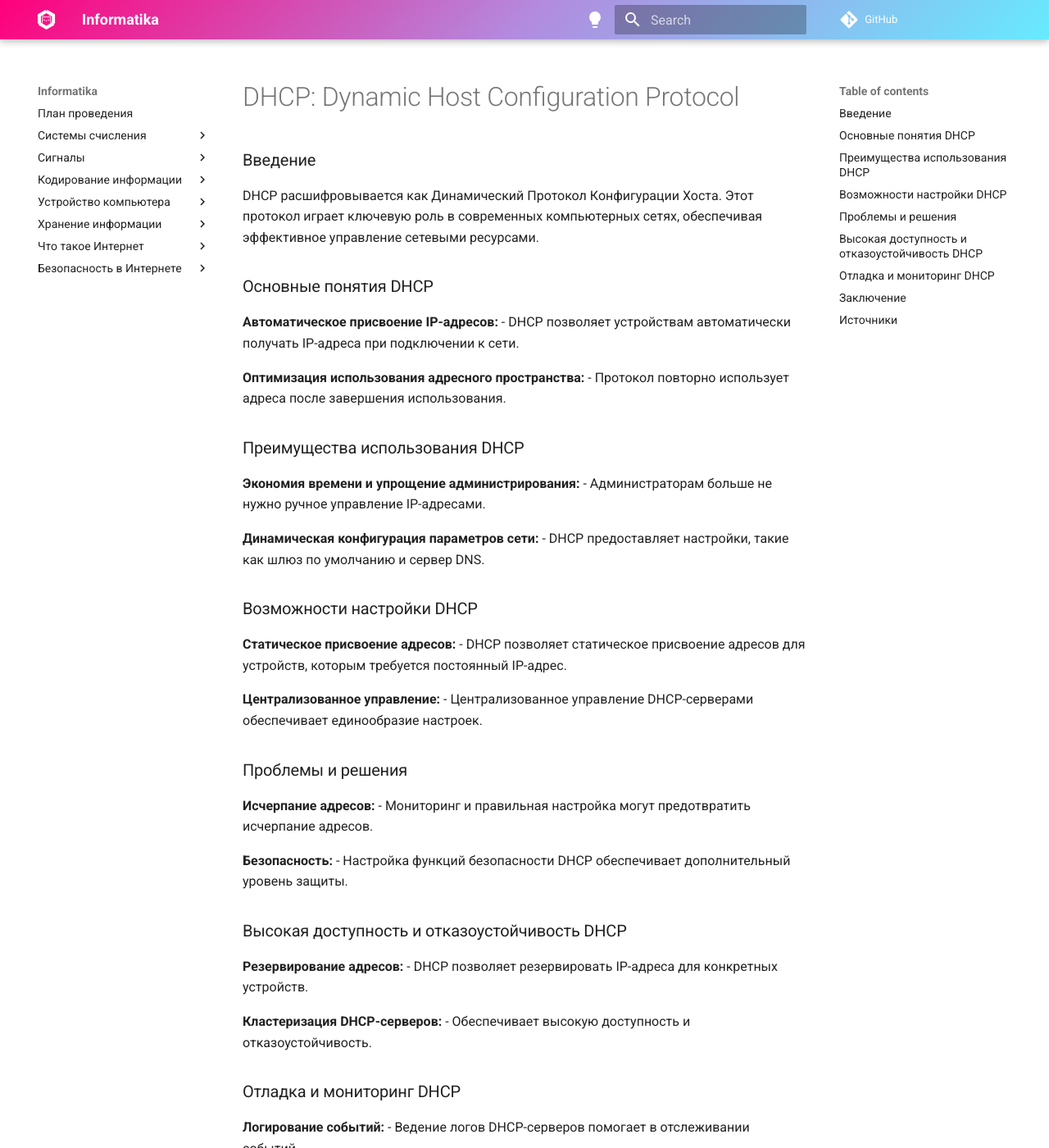
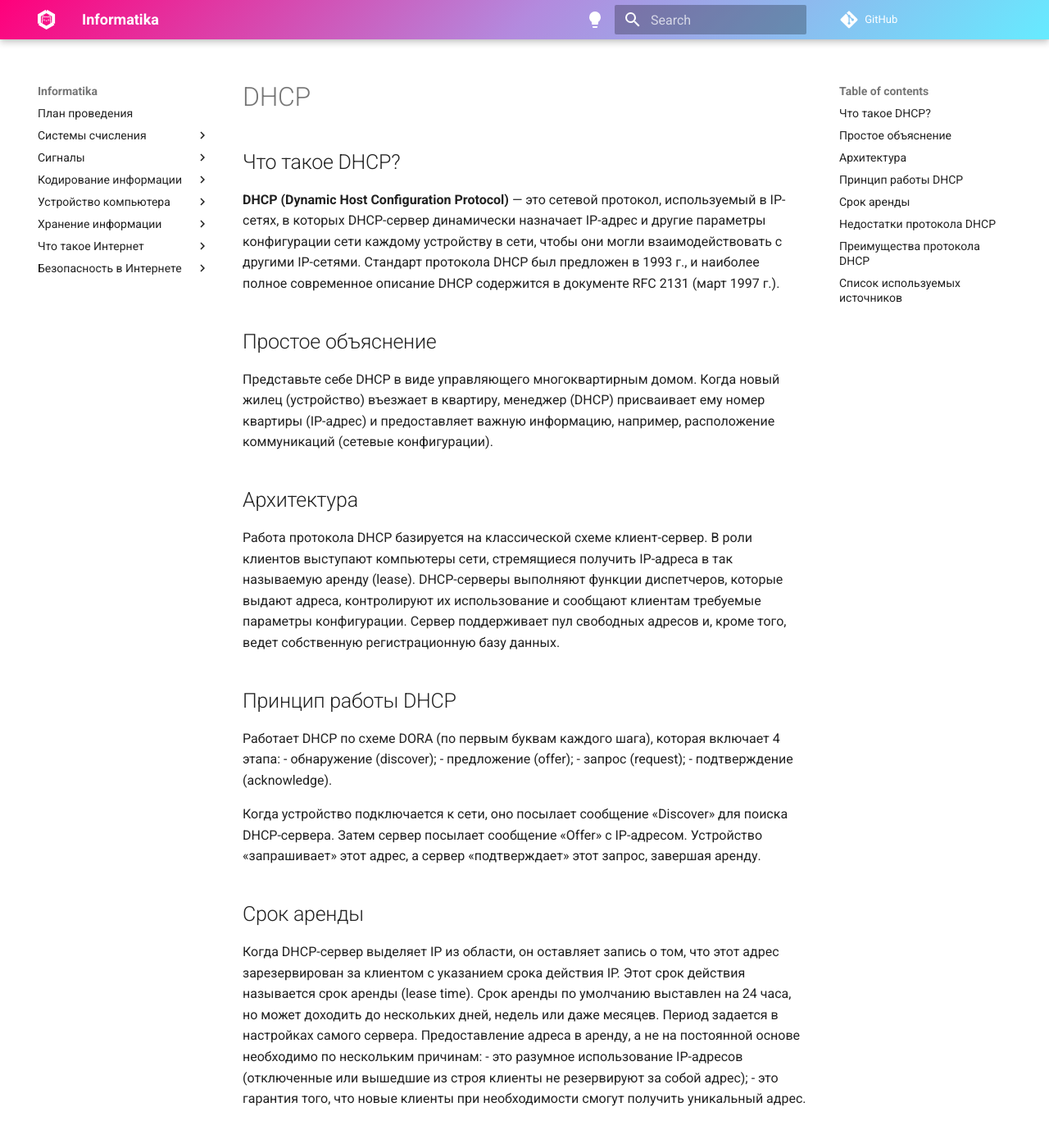
Before and after one commit to chabErch/Informatika, an MkDocs documentation site: the page built from docs/Сети связи/DHCP.md, in a window 1280 px wide and 1400 px high. Shown: the whole window at 82% size. Built offline with MkDocs 1.6.1 and Material for MkDocs 9.7.7, drawn with Linux system fonts in a browser that asks for light colours; comment, search, counter and statistics services are not loaded; some of the changed text lies outside the part shown.

Commit message:
Update DHCP.md

```diff
--- a/docs/Сети связи/DHCP.md
+++ b/docs/Сети связи/DHCP.md
@@ -1,65 +1,80 @@
-# DHCP: Dynamic Host Configuration Protocol
+# DHCP
 
-### Введение
+## Что такое DHCP?
+**DHCP (Dynamic Host Configuration Protocol)** — это сетевой протокол,
+используемый в IP-сетях,
+в которых DHCP-сервер динамически назначает IP-адрес и другие параметры конфигурации сети каждому устройству в сети,
+чтобы они могли взаимодействовать с другими IP-сетями.
+Стандарт протокола DHCP был предложен в 1993 г.,
+и наиболее полное современное описание DHCP содержится в документе RFC 2131 (март 1997 г.).
 
-DHCP расшифровывается как Динамический Протокол Конфигурации Хоста.
-Этот протокол играет ключевую роль в современных компьютерных сетях, обеспечивая эффективное управление сетевыми ресурсами.
+## Простое объяснение
+Представьте себе DHCP в виде управляющего многоквартирным домом.
+Когда новый жилец (устройство) въезжает в квартиру,
+менеджер (DHCP) присваивает ему номер квартиры (IP-адрес) и предоставляет важную информацию,
+например,
+расположение коммуникаций (сетевые конфигурации).
 
-### Основные понятия DHCP
+## Архитектура
+Работа протокола DHCP базируется на классической схеме клиент-сервер.
+В роли клиентов выступают компьютеры сети, стремящиеся получить IP-адреса в так называемую аренду (lease).
+DHCP-серверы выполняют функции диспетчеров, которые выдают адреса, контролируют их использование и сообщают клиентам требуемые параметры конфигурации.
+Сервер поддерживает пул свободных адресов и, кроме того, ведет собственную регистрационную базу данных.
 
- **Автоматическое присвоение IP-адресов:**
-  - DHCP позволяет устройствам автоматически получать IP-адреса при подключении к сети.
+## Принцип работы DHCP
+Работает DHCP по схеме DORA (по первым буквам каждого шага),
+которая включает 4 этапа:
+- обнаружение (discover);
+- предложение (offer);
+- запрос (request);
+- подтверждение (acknowledge).
 
- **Оптимизация использования адресного пространства:**
-  - Протокол повторно использует адреса после завершения использования.
+Когда устройство подключается к сети,
+оно посылает сообщение «Discover» для поиска DHCP-сервера.
+Затем сервер посылает сообщение «Offer» с IP-адресом.
+Устройство «запрашивает» этот адрес,
+а сервер «подтверждает» этот запрос,
+завершая аренду.
 
-### Преимущества использования DHCP
 
- **Экономия времени и упрощение администрирования:**
-  - Администраторам больше не нужно ручное управление IP-адресами.
+## Срок аренды
+Когда DHCP-сервер выделяет IP из области,
+он оставляет запись о том,
+что этот адрес зарезервирован за клиентом с указанием срока действия IP.
+Этот срок действия называется срок аренды (lease time).
+Срок аренды по умолчанию выставлен на 24 часа,
+но может доходить до нескольких дней,
+недель или даже месяцев.
+Период задается в настройках самого сервера.
+Предоставление адреса в аренду, а не на постоянной основе необходимо по нескольким причинам:
+- это разумное использование IP-адресов (отключенные или вышедшие из строя клиенты не резервируют за собой адрес);
+- это гарантия того,
+что новые клиенты при необходимости смогут получить уникальный адрес.
 
- **Динамическая конфигурация параметров сети:**
-  - DHCP предоставляет настройки, такие как шлюз по умолчанию и сервер DNS.
+## Недостатки протокола DHCP
+У DHCP имеются определенные уязвимости.
+По схеме DORA первый откликнувшийся сервер имеет право предложить клиентскому устройству IP.
+Злоумышленник может использовать собственный сервер для дачи ответа клиенту.
+И если он успеет сделать это самым первым,
+то получит доступ к устройству и сможет контролировать его работу в сети.
 
-### Возможности настройки DHCP
+## Преимущества протокола DHCP
+DHCP обладает рядом преимуществ.
+Он упрощает администрирование сети,
+уменьшает количество ошибок конфигурации и обеспечивает эффективное использование IP-адресов путем их переназначения,
+когда они больше не используются.
+Кроме того,
+DHCP поддерживает сети различных размеров — от небольших домашних сетей до сетей крупных предприятий,
+что делает его универсальным решением для управления сетью.
 
- **Статическое присвоение адресов:**
-  - DHCP позволяет статическое присвоение адресов для устройств, которым требуется постоянный IP-адрес.
-
- **Централизованное управление:**
-  - Централизованное управление DHCP-серверами обеспечивает единообразие настроек.
-
-### Проблемы и решения
-
- **Исчерпание адресов:**
-  - Мониторинг и правильная настройка могут предотвратить исчерпание адресов.
-
- **Безопасность:**
-  - Настройка функций безопасности DHCP обеспечивает дополнительный уровень защиты.
-
-### Высокая доступность и отказоустойчивость DHCP
-
- **Резервирование адресов:**
-  - DHCP позволяет резервировать IP-адреса для конкретных устройств.
-
- **Кластеризация DHCP-серверов:**
-  - Обеспечивает высокую доступность и отказоустойчивость.
-
-### Отладка и мониторинг DHCP
-
- **Логирование событий:**
-  - Ведение логов DHCP-серверов помогает в отслеживании событий.
-
- **Использование инструментов мониторинга:**
-  - Инструменты мониторинга сети помогают отслеживать использование адресов.
-
-### Заключение
-
-DHCP остается ключевым элементом современных сетей, обеспечивая их эффективное и безопасное функционирование.
-Понимание его функциональности и правильная настройка - важные аспекты успешного управления компьютерными сетями.
-
-### Источники
-
-[RFC 2131 - Dynamic Host Configuration Protocol](https://tools.ietf.org/html/rfc2131)
-[Cisco - What Is DHCP?](https://www.cisco.com/c/en/us/support/docs/ip/dynamic-address-allocation-resolution/27470-100.html)
-[Microsoft Docs - DHCP Overview](https://docs.microsoft.com/en-us/windows-server/networking/technologies/dhcp/dhcp-top)
+## Список используемых источников
+1. Протокол DHCP: что это такое и как он работает [Электронный ресурс) URL:
+[https://selectel.ru/blog/dhcp-protocol/] (дата обращения 12.01.2024)
+2. Принципы работы протокола DHCP [Электронный ресурс] URL:
+[https://www.xelent.ru/blog/printsipy-raboty-protokola-dhcp/] (дата обращения 13.01.2024)
+3. Сетевой протокол DHCP [Электронный ресурс] URL:
+[https://vasexperts.ru/resources/glossary/dhcp/] (дата обращения 12.01.2024)
+4. DHCP — Викиконспекты [Электронный ресурс] URL:
+[https://neerc.ifmo.ru/wiki/index.php?title=DHCP] (дата обращения 12.01.2024)
+5. DHCP [Электронный ресурс] URL:
+[https://ru.wikipedia.org/wiki/DHCP] (дата обращения 13.01.2024)
```
